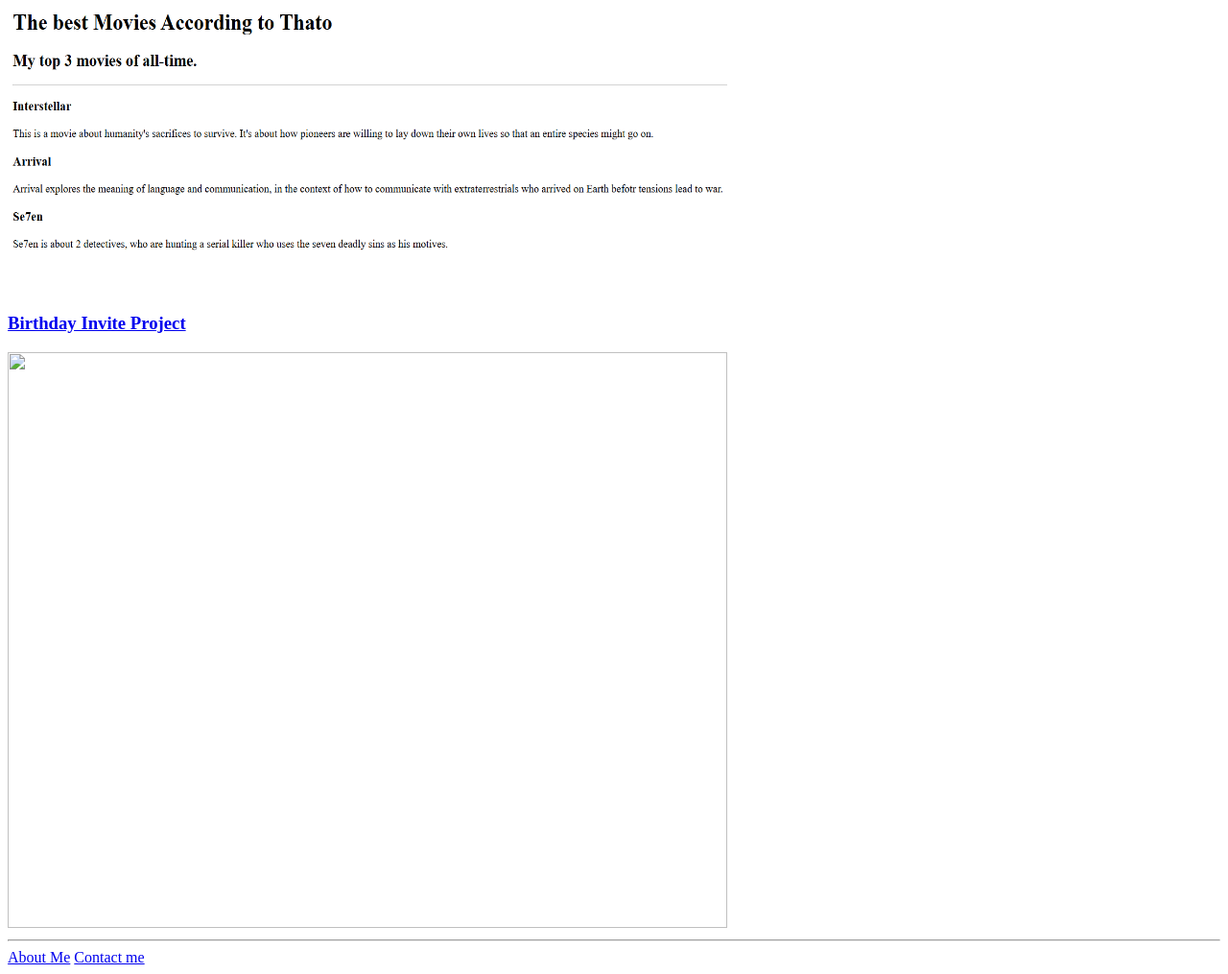
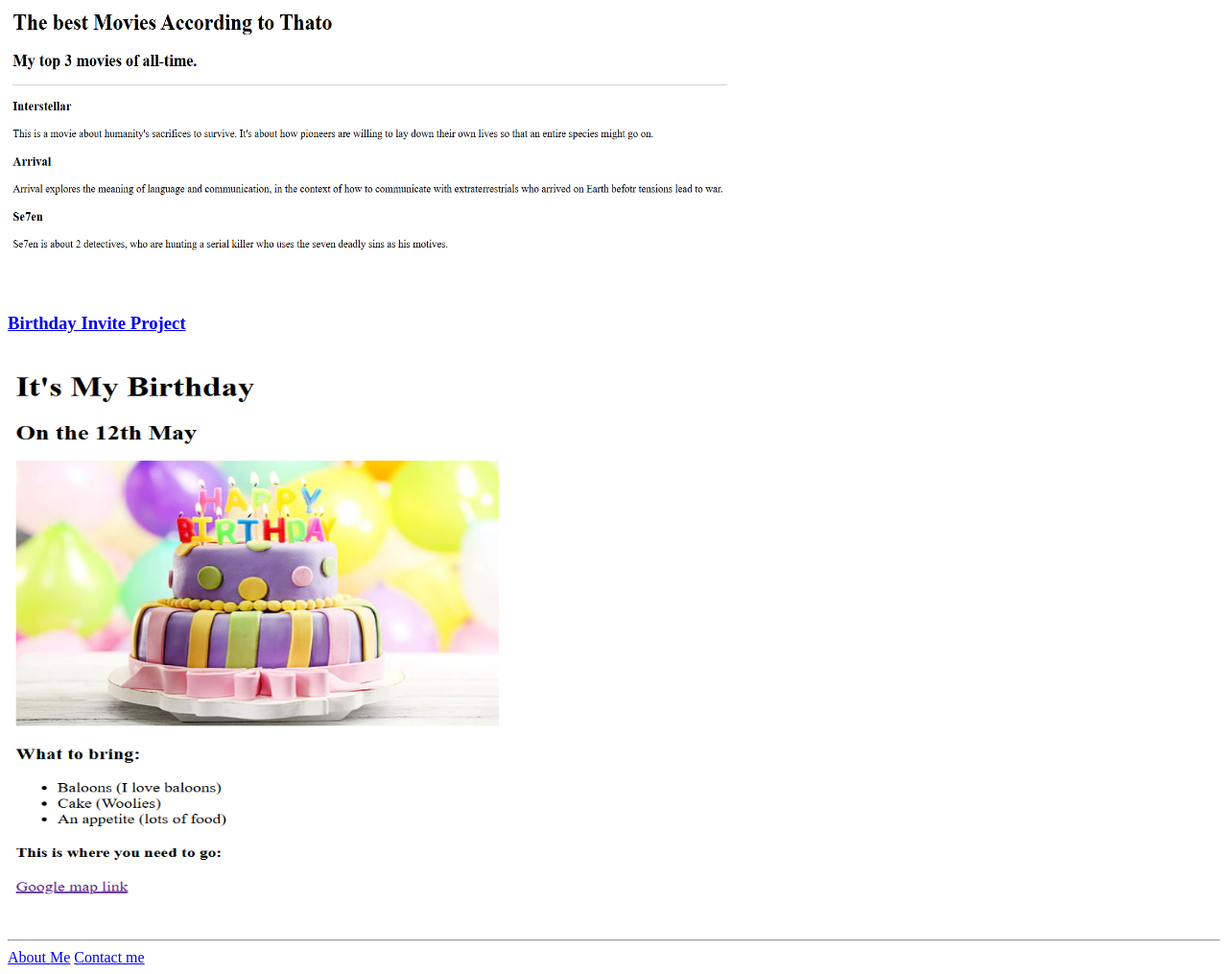
Before and after one commit to ThatoM21/html-Portfolio, a plain HTML site: page index.html in a window 1280 px wide. Shown: the part 185-1200 px from the top of the page at 96% size. Drawn offline with Linux system fonts and the light colour scheme; files whose address does not match are found by name.

Commit message:
Update index.html

```diff
--- a/index.html
+++ b/index.html
@@ -17,7 +17,7 @@
     <img src="../4.3 HTML Porfolio Project/assets/images/My Movie ranking.png" height="300" width="750"/>
 <!-- TODO 3: Take screenshots of your project previews and add the images to the images folder -->
     <h3><a href="../3.4 Birthday Invite Project/index.html"/> Birthday Invite Project</h3>
-    <img src="./assets/images/My Birthday.png" height="600" width="750"/>
+    <img src="./images/My Birthday.png" height="600" width="750"/>
 <!-- TODO 4: Add titles/subtitles etc. -->
     <hr/>
     <a href="./public/about.html">About Me</a>
```
